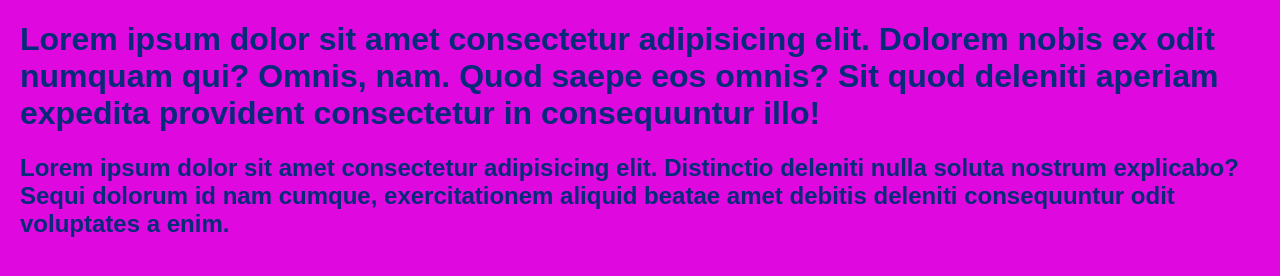
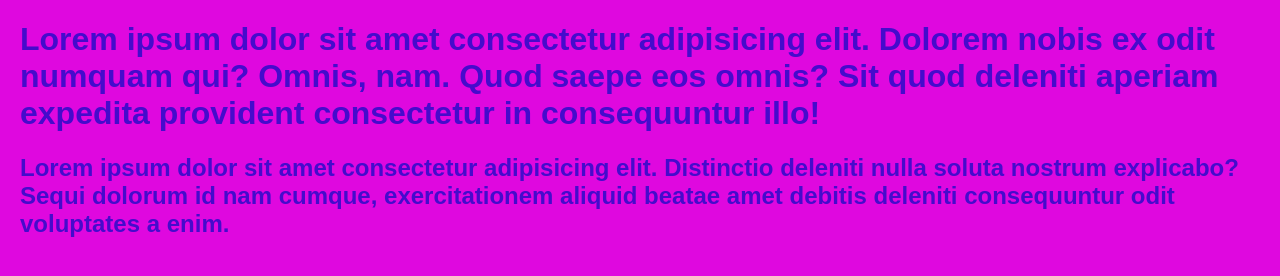
Before and after one commit to marialaras/aularobotica, a plain HTML site: page index.html in a window 1280 px wide. Drawn offline with Linux system fonts and the light colour scheme.

Commit message:
troquei cor

```diff
--- a/index.html
+++ b/index.html
@@ -13,7 +13,7 @@
        font-family:Arial;
        margin:20px;
        background-color:#df08df;
-       color:#072b79;
+       color:#450bcc;
     }
 
     </style>
```
